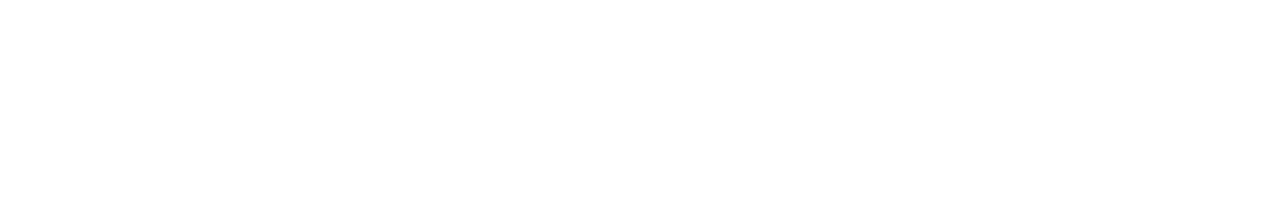
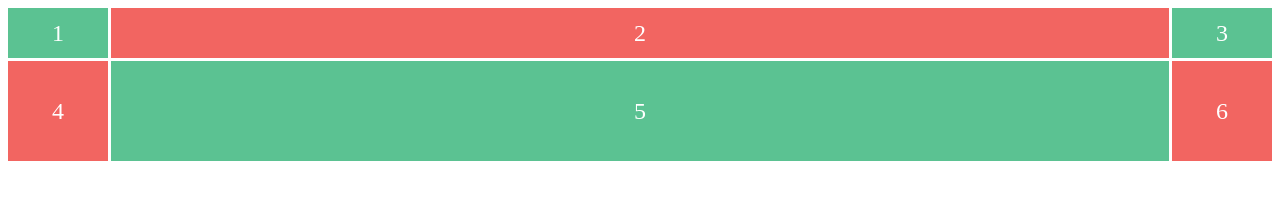
Before and after one commit to satishavarma/programming-practice, a plain HTML site: page html/grid.html in a window 1280 px wide. Drawn offline with Linux system fonts and the light colour scheme.

Commit message:
Added example of grid

```diff
--- a/css/grid.css
+++ b/css/grid.css
@@ -0,0 +1,21 @@
+/*CSS related to the topic*/
+.container {
+    display: grid;
+    grid-template-columns: 100px auto 100px;
+    grid-template-rows: 50px 100px;
+    grid-gap: 3px;
+  }
+  /*Additional CSS for styling*/
+  .container > div:nth-child(1n) {
+    background-color: #5bc292;
+  }
+  .container > div:nth-child(2n) {
+    background-color: #f26561;
+  }
+  .container > div {
+    display: flex;
+    justify-content: center;
+    align-items: center;
+    font-size: 24px;
+    color: white;
+  }
--- a/html/grid.html
+++ b/html/grid.html
@@ -7,6 +7,20 @@
     <link rel="stylesheet" href="../css/grid.css">
 </head>
 <body>
+         <!-- GRID-->
 
+         <!-- CSS Grid allows us to control the layout of a page by dividing it into rows and columns. This makes designing complex and large responsive layouts, simple and easy.-->
+
+
+         <!-- In the below example we applied display: grid property to the container, and used grid-template-columns and grid-template-rows to define the number and size of the items in the rows and columns.-->
+
+         <div class="container">
+            <div>1</div>
+            <div>2</div>
+            <div>3</div>
+            <div>4</div>
+            <div>5</div>
+            <div>6</div>
+          </div>
 </body>
 </html>
```
